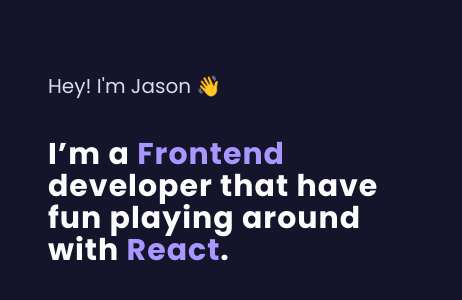
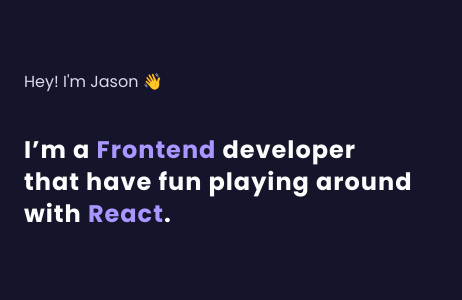
Before and after one commit to JasonStrazisar/portfolio, a Next.js app: page / in a window 390 px wide. Shown: the part 110-410 px from the top of the page, 462 px wide, since content can reach past the window. Built offline with nearby package versions, Linux system fonts and the light colour scheme.

Commit message:
fix: 🐛 responsive bug (again !)

```diff
--- a/components/Hero/hero.module.css
+++ b/components/Hero/hero.module.css
@@ -21,7 +21,7 @@
 
 @media only screen and (max-width: 672px) {
   .hero {
-    padding: var(--spacing-12) var(--spacing-6);
+    padding: var(--spacing-12) 0;
     width: 100%;
   }
 }
--- a/style/main.css
+++ b/style/main.css
@@ -1,8 +1,4 @@
 @import "./theme.css";
-
-html {
-  font-size: 20px;
-}
 
 body {
   background-color: var(--grayscale-offBlack);
@@ -11,6 +7,7 @@
   line-height: 0;
   font-family: "Poppins", sans-serif;
   width: 100%;
+  font-size: 20px;
 }
 
 h1 {
@@ -20,3 +17,9 @@
   letter-spacing: 1px;
   color: var(--grayscale-offWhite);
 }
+
+@media only screen and (max-width: 672px) {
+  body {
+    font-size: 16px;
+  }
+}
```
